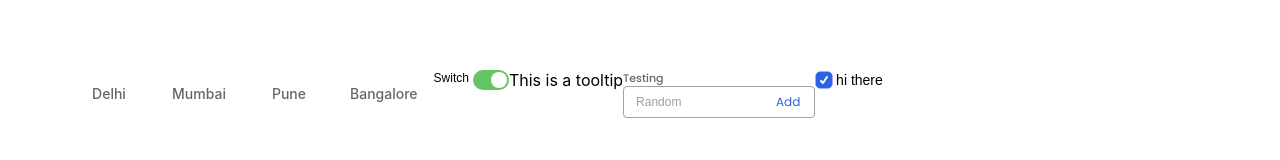
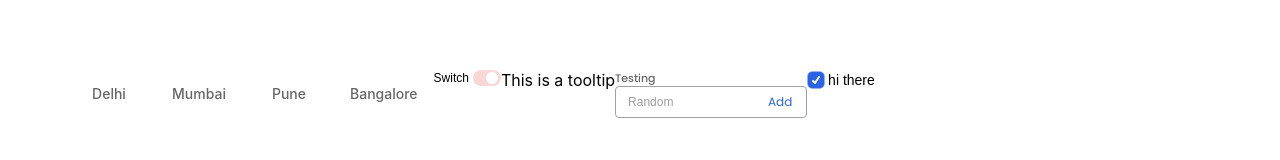
Before and after one commit to navneetlal/radiant-design-system, a React (Create React App) app: page / in a window 1280 px wide. Shown: the part 242-402 px from the top of the page. Built offline with nearby package versions, Linux system fonts and the light colour scheme.

Commit message:
switch fixed

```diff
--- a/src/App.tsx
+++ b/src/App.tsx
@@ -134,13 +134,14 @@ function App() {
             <Tab label={item} />
           ))}
         </MuiTabs>
+
         <Switch
           checked={check}
 
           size="small"
-          colored={true}
+          colored={false}
           label="Switch"
-          disabled={false}
+          disabled={true}
           onChange={handleCheckbox}
         />
         <Grid>
--- a/src/components/Checkbox/Checkbox.tsx
+++ b/src/components/Checkbox/Checkbox.tsx
@@ -68,9 +68,12 @@ const Checkbox = ({
         <MuiTypography
           variant={size === "small" ? "body2" : "body1"}
           sx={[
-            disabled && {
-              color: theme.palette.secondary.main,
-              cursor: "not-allowed",
+            {
+              "& .Mui-disabled" : {
+                color: theme.palette.secondary.main,
+                cursor: "not-allowed",
+
+              }
             },
             size === "medium" && {
               marginLeft: "-31px",
--- a/src/components/Switch/Switch.tsx
+++ b/src/components/Switch/Switch.tsx
@@ -4,11 +4,9 @@ import {
 } from "@mui/material";
 
 import { useTheme } from "@mui/material";
-import { makeStyles } from "@mui/styles";
 import { Box } from "@mui/system";
 import React from "react";
 
-import { Theme } from "@mui/material";
 const styles = {
   small: {
     root: {
@@ -85,143 +83,58 @@ const Switch = ({
       <MuiSwitch
         checked={checked}
         onClick={onChange}
+        focusVisibleClassName=".Mui-focusVisible"
+        disableRipple
         name={name}
         size={size}
         disabled={disabled}
-        // sx={[
-        //   {
-        //     "& .MuiSwitch-root": {
-        //       width: `${styles}.${size}.root.width !important`,
-        //       height: `${styles}.${size}.root.height !important`,
-        //       padding: 0,
-        //       display: `flex !important`,
-        //     },
-        //   },
-        //   {
-        //     "& .Mui-disabled": {
-        //       "& + $track": {
-        //         backgroundColor: `${
-        //           theme.palette[colored ? "error" : "primary"].light
-        //         }!important`,
-        //         opacity: `${1}!important`,
-        //       },
-        //       color: `fff !important`,
-        //       "&$checked": {
-        //         "& + $track": {
-        //           opacity: 1,
-        //           backgroundColor: `${
-        //             theme.palette[colored ? "success" : "primary"].light
-        //           }!important`,
-        //           borderColor: `${
-        //             theme.palette[colored ? "success" : "primary"].light
-        //           }!important`,
-        //         },
-        //       },
-        //     },
-        //   },
-
-        //   {
-        //     "& .MuiSwitch-switchBase": {
-        //       padding : 2,
-        //       color: "white",
-        //       "&$checked": {
-        //         transform: `translateX(${
-        //           styles[size].switchBase.transform / 1
-        //         }px) !important`,
-        //         color: `white !important`,
-        //         "& + $track": {
-        //           opacity: 1,
-        //           backgroundColor: `${
-        //             theme.palette[colored ? "success" : "primary"][
-        //               disabled ? "light" : "main"
-        //             ]
-        //           } !important`,
-        //           borderColor: `${
-        //             theme.palette[colored ? "success" : "primary"][
-        //               disabled ? "light" : "main"
-        //             ]
-        //           } !important`,
-        //         },
-        //       },
-        //     },
-        //     "& .Mui-checked": {
-        //       transform: `translateX(${styles[size].switchBase.transform})px !important`,
-        //     },
-        //     "& .MuiSwitch-thumb": {
-        //       width: `${styles[size].thumb.width}px !important`,
-        //       height: `${styles[size].thumb.height}px !important`,
-        //       boxShadow: "none",
-        //       margin : 2
-        //     },
-        //     "& .MuiSwitch-track": {
-        //       height: 16,
-        //       width: 16,
-        //       borderRadius: 22 / 2,
-        //       '&:before, &:after': {
-        //         content: '""',
-        //         position: 'absolute',
-        //         top: '50%',
-        //         transform: 'translateY(-50%)',
-        //       },
-        //       backgroundColor: `${
-        //         colored ? theme.palette.error.main : theme.palette.primary.main
-        //       } !important`,
-
-        //     },
-        //   },
-        // ]}
         sx={[
           {
-            width: 36,
-            height: 20,
+            width: `${styles[size].root.width}px`,
+            height: `${styles[size].root.height}px`,
             padding: 0,
-            borderRadius : '5000px',
+            borderRadius: "5000px",
             "& .MuiSwitch-switchBase": {
               padding: 0,
-              margin: 1.5,
+              margin: "1.5px",
               transitionDuration: "300ms",
+              "& + .MuiSwitch-track": {
+                backgroundColor: `${
+                  colored
+                    ? theme.palette.success.main
+                    : theme.palette.error.main
+                }`,
+              },
+              "&.Mui-disabled + .MuiSwitch-track": {
+                opacity: 0.7,
+                backgroundColor: colored
+                  ? theme.palette.success.light
+                  : theme.palette.error.light,
+              },
+
               "&.Mui-checked": {
-                transform: "translateX(16px)",
+                transform: `translateX(${styles[size].switchBase.transform}px)`,
                 color: "#fff",
+
                 "& + .MuiSwitch-track": {
-                  backgroundColor:
-                    theme.palette.mode === "dark" ? "#2ECA45" : "#65C466",
                   opacity: 1,
                   border: 0,
                 },
-                "&.Mui-disabled + .MuiSwitch-track": {
-                  opacity: 0.5,
-                },
-              },
-              "&.Mui-focusVisible .MuiSwitch-thumb": {
-                color: "#33cf4d",
-                border: "6px solid #fff",
               },
               "&.Mui-disabled .MuiSwitch-thumb": {
-                color:
-                  theme.palette.mode === "light"
-                    ? theme.palette.grey[100]
-                    : theme.palette.grey[600],
-              },
-              "&.Mui-disabled + .MuiSwitch-track": {
-                opacity: theme.palette.mode === "light" ? 0.7 : 0.3,
+                color: "#ffffff",
               },
             },
             "& .MuiSwitch-thumb": {
               boxSizing: "border-box",
-              width: '16px',
-              height: '16px',
-              position : 'absolute',
-              top: '-10px',
-              right: '-6px',
-              boxShadow : 'none'
+              width: `${styles[size].thumb.width}px`,
+              height: `${styles[size].thumb.height}px`,
 
+              boxShadow: "none",
             },
+
             "& .MuiSwitch-track": {
-              backgroundColor:
-                theme.palette.mode === "light" ? "#E9E9EA" : "#39393D",
               opacity: 1,
-
             },
           },
         ]}
```
